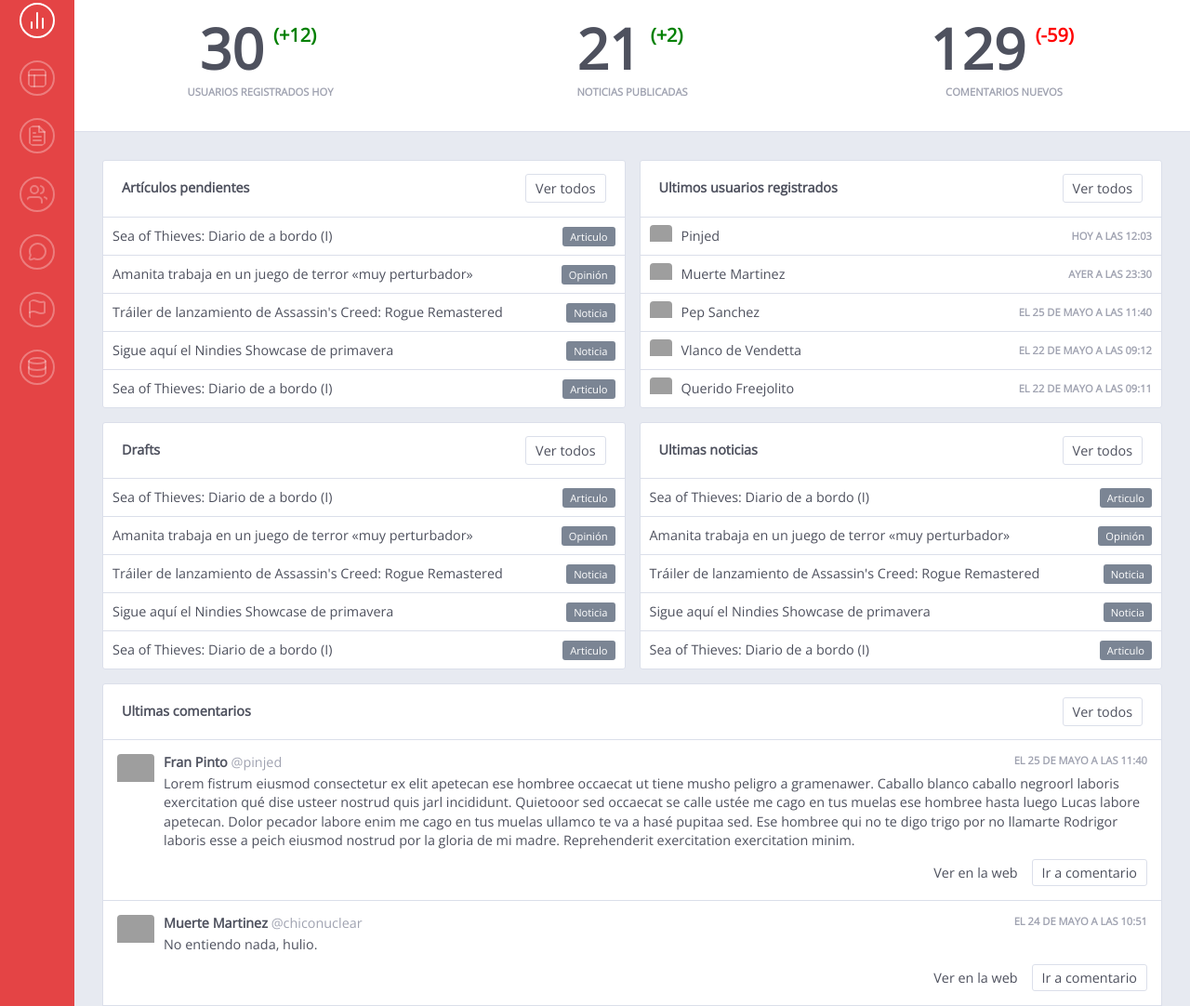
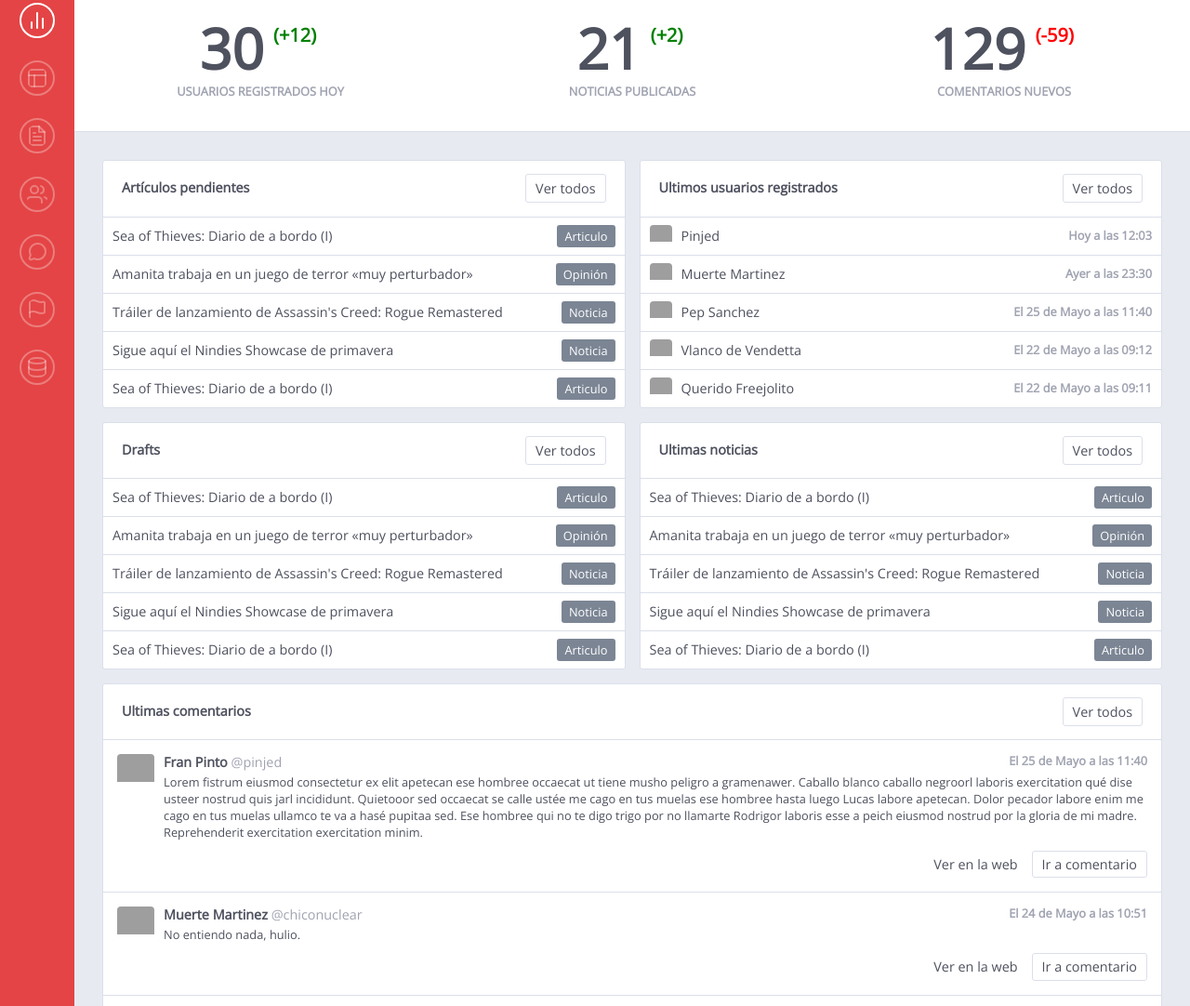
Before and after one commit to kungfunk/trash.anaitgames.com, a website: page 01.dashboard/index.html in a window 1280 px wide. Shown: the part 78-1160 px from the top of the page at 93% size. Drawn offline with nearby package versions, Linux system fonts and the light colour scheme; grey boxes are pictures that could not be loaded.

Commit message:
Created component for dates and small fixes

```diff
--- a/01.dashboard/dashboard.css
+++ b/01.dashboard/dashboard.css
@@ -78,13 +78,6 @@
     text-decoration: underline;
 }
 
-.simplelist__item-date {
-    color: var(--color-subtext);
-    text-transform: uppercase;
-    font-weight: bold;
-    font-size: var(--font-size-small);
-}
-
 .simplelist__item:last-child {
     border: 0;
 }
--- a/01.dashboard/index.html
+++ b/01.dashboard/index.html
@@ -14,6 +14,7 @@
     <link rel="stylesheet" type="text/css" media="screen" href="../common/components/box.css" />
     <link rel="stylesheet" type="text/css" media="screen" href="../common/components/button.css" />
     <link rel="stylesheet" type="text/css" media="screen" href="../common/components/comment.css" />
+    <link rel="stylesheet" type="text/css" media="screen" href="../common/components/date.css" />
     <link rel="stylesheet" type="text/css" media="screen" href="../common/components/label.css" />
     <link rel="stylesheet" type="text/css" media="screen" href="dashboard.css" />
 </head>
@@ -205,7 +206,7 @@
                                     <span class="simplelist__item-link">
                                         Pinjed
                                     </span>
-                                    <div class="simplelist__item-date">
+                                    <div class="date">
                                         Hoy a las 12:03
                                     </div>
                                 </li>
@@ -216,7 +217,7 @@
                                     <span class="simplelist__item-link">
                                         Muerte Martinez
                                     </span>
-                                    <div class="simplelist__item-date">
+                                    <div class="date">
                                         Ayer a las 23:30
                                     </div>
                                 </li>
@@ -227,7 +228,7 @@
                                     <span class="simplelist__item-link">
                                         Pep Sanchez
                                     </span>
-                                    <div class="simplelist__item-date">
+                                    <div class="date">
                                         El 25 de Mayo a las 11:40
                                     </div>
                                 </li>
@@ -238,7 +239,7 @@
                                     <span class="simplelist__item-link">
                                         Vlanco de Vendetta
                                     </span>
-                                    <div class="simplelist__item-date">
+                                    <div class="date">
                                         El 22 de Mayo a las 09:12
                                     </div>
                                 </li>
@@ -249,7 +250,7 @@
                                     <span class="simplelist__item-link">
                                         Querido Freejolito
                                     </span>
-                                    <div class="simplelist__item-date">
+                                    <div class="date">
                                         El 22 de Mayo a las 09:11
                                     </div>
                                 </li>
@@ -384,7 +385,7 @@
                                                         @pinjed
                                                     </span>
                                                 </div>
-                                                <div class="comment__date">
+                                                <div class="date">
                                                     El 25 de Mayo a las 11:40
                                                 </div>
                                             </div>
@@ -415,7 +416,7 @@
                                                         @chiconuclear
                                                     </span>
                                                 </div>
-                                                <div class="comment__date">
+                                                <div class="date">
                                                     El 24 de Mayo a las 10:51
                                                 </div>
                                             </div>
@@ -442,7 +443,7 @@
                                                         @pep_sanchez
                                                     </span>
                                                 </div>
-                                                <div class="comment__date">
+                                                <div class="date">
                                                     El 24 de Mayo a las 10:51
                                                 </div>
                                             </div>
@@ -471,7 +472,7 @@
                                                         @vlanco
                                                     </span>
                                                 </div>
-                                                <div class="comment__date">
+                                                <div class="date">
                                                     El 22 de Mayo a las 23:30
                                                 </div>
                                             </div>
@@ -500,7 +501,7 @@
                                                         @kungfunk
                                                     </span>
                                                 </div>
-                                                <div class="comment__date">
+                                                <div class="date">
                                                     El 21 de Mayo a las 01:20
                                                 </div>
                                             </div>
--- a/common/components/comment.css
+++ b/common/components/comment.css
@@ -26,13 +26,6 @@
     color: var(--color-subtext);
 }
 
-.comment__date {
-    color: var(--color-subtext);
-    text-transform: uppercase;
-    font-weight: bold;
-    font-size: var(--font-size-small);
-}
-
 .comment__postlink {
     color: var(--color-text);
     text-decoration: none;
@@ -45,6 +38,7 @@
 .comment__body {
     margin-top: 5px;
     line-height: 1.4;
+    font-size: var(--font-size-small);
 }
 
 .comment__actions {
--- /dev/null
+++ b/common/components/date.css
@@ -0,0 +1,5 @@
+.date {
+    color: var(--color-subtext);
+    font-weight: bold;
+    font-size: var(--font-size-small);
+}
--- a/common/variables.css
+++ b/common/variables.css
@@ -15,7 +15,7 @@
     /* font sizes */
     --font-size-base: 16px;
     --font-size-medium: .9rem;
-    --font-size-small: .7rem;
+    --font-size-small: .8rem;
     --font-size-big: 1.25rem;
     --font-size-super: 3.75rem;
 }
```
